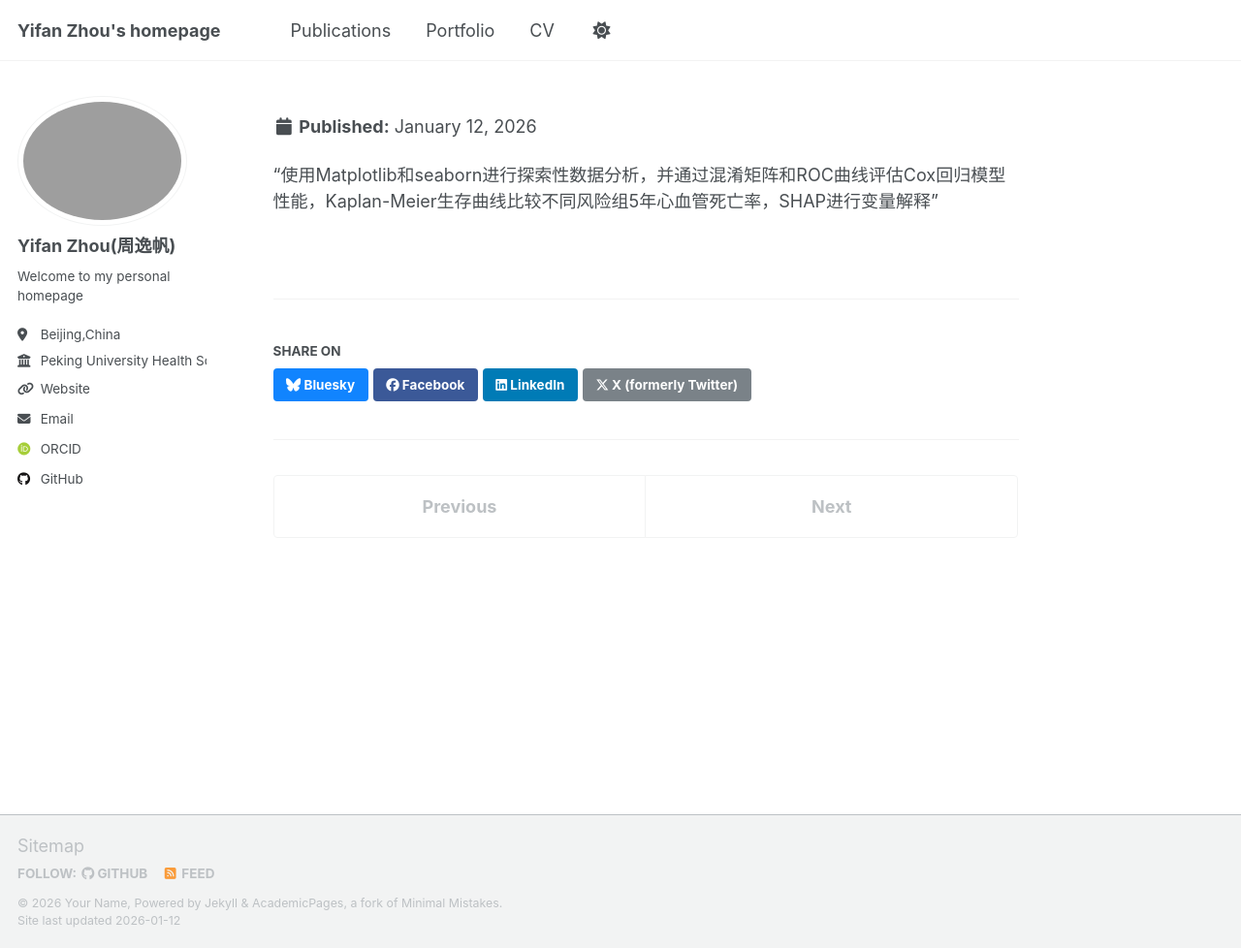
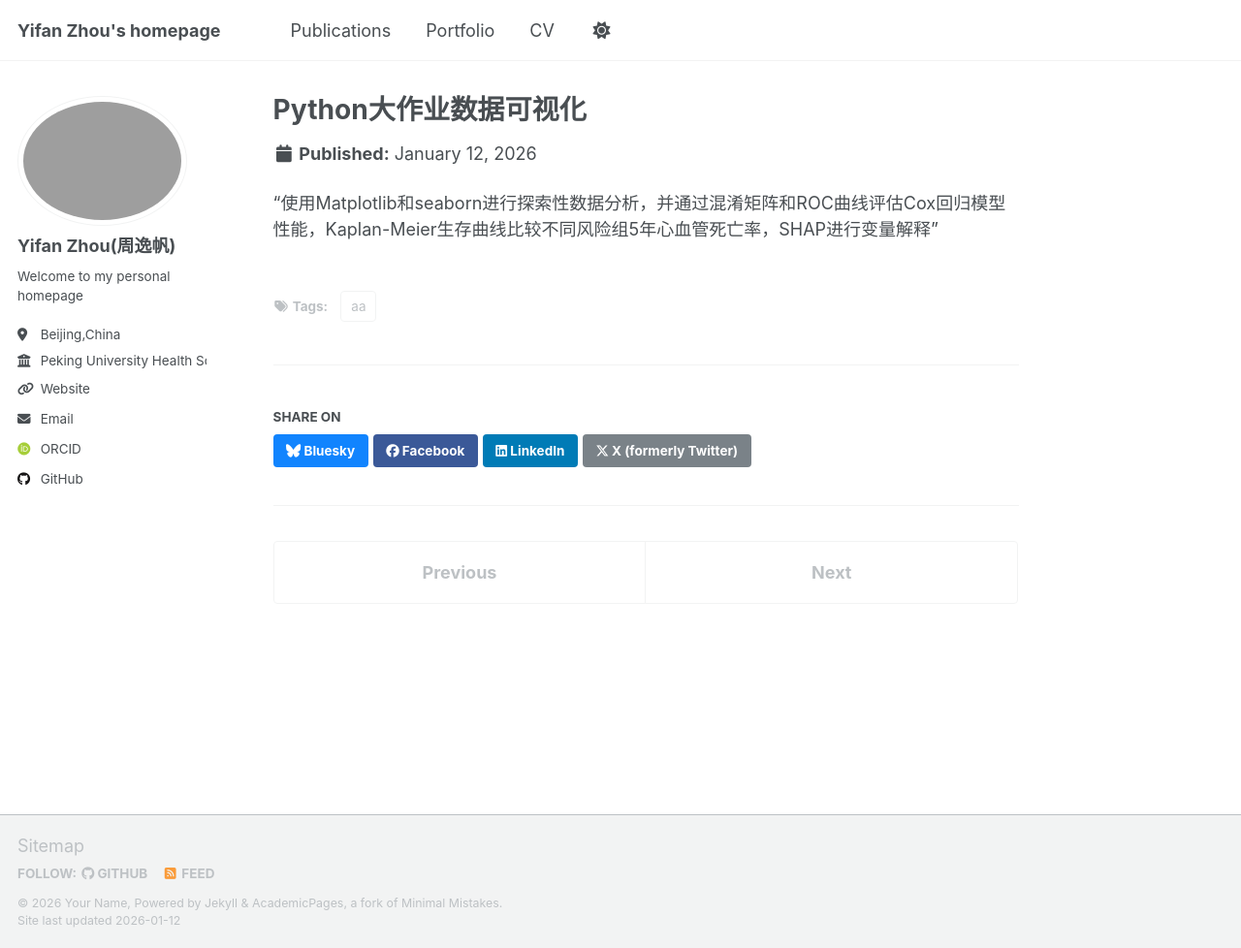
Before and after one commit to zyf20261/zyf20261.github.io, a Jekyll site: the page built from _portfolio/portfolio-3.md, in a window 1280 px wide and 978 px high. Shown: the whole window at 97% size. Built offline with Jekyll 4.4.1, drawn with Linux system fonts in a browser that asks for light colours; some web fonts are replaced; a script that is not in the unit is left out; part of the change alters nothing that is shown.

Commit message:
Update portfolio-3.md

```diff
--- a/_portfolio/portfolio-3.md
+++ b/_portfolio/portfolio-3.md
@@ -5,7 +5,7 @@ type: "Machine Learning"
 excerpt: "1.整体人群模型评估结果<br/><img src='/images/整体图.png' width='400' alt='Village doctor training session'>"
 excerpt: "2.分性别混淆矩阵结果<br/><img src='/images/整体图.png' width='400' alt='Village doctor training session'>"
 collection: portfolio
-tags：
+tags:
  - aa
 ---
 
```
